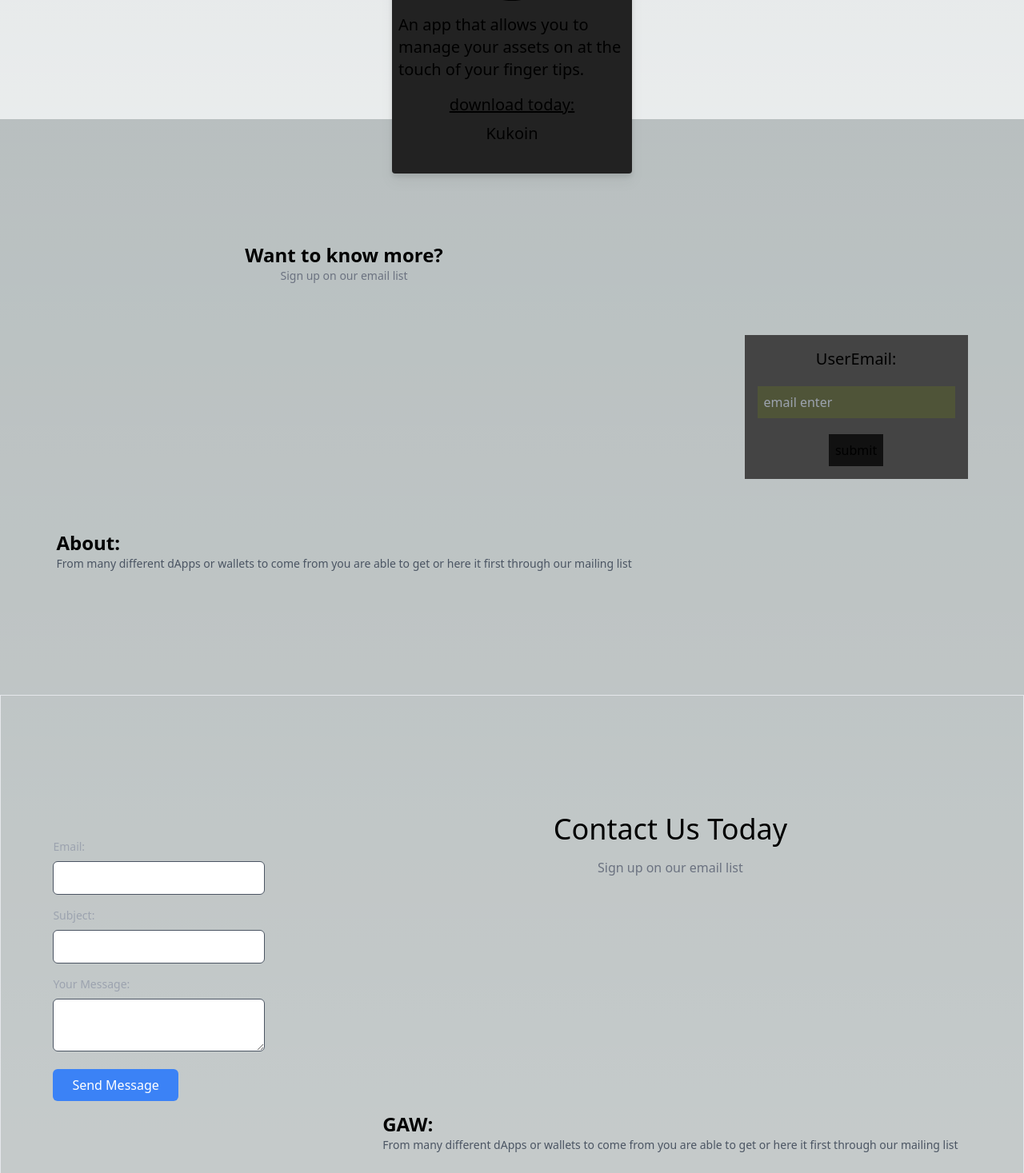
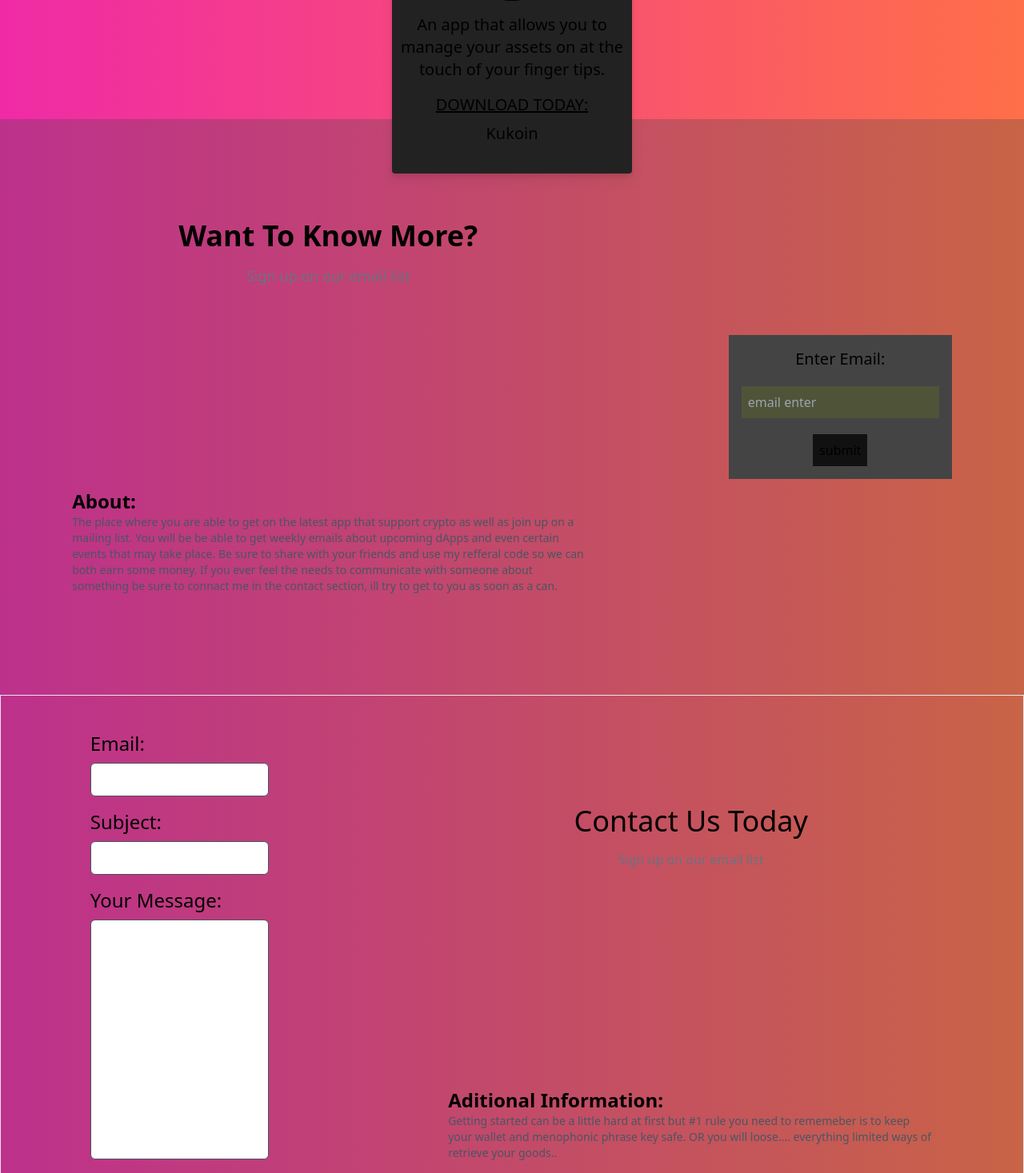
Before and after one commit to CoolistKovbel/cryptonapwhale, a React (Vite) app: page / in a window 1280 px wide. Shown: the part 1363-2830 px from the top of the page at 80% size. Built offline with nearby package versions, Linux system fonts and the light colour scheme.

Commit message:
sad life

```diff
--- a/index.html
+++ b/index.html
@@ -4,8 +4,8 @@
     <meta charset="UTF-8" />
     <link rel="icon" type="image/svg+xml" href="https://api.iconify.design/vscode-icons:file-type-reactts.svg" />
     <meta name="viewport" content="width=device-width, initial-scale=1.0" />
-    <title>Create React Next</title>
-    <meta name="description" content="The Next Generation React Scaffolding Tool ✨">
+    <title>SadnapWhale</title>
+    <meta name="description" content="The place to check up on the latest dApp, scripts, software. ">
   </head>
   <body>
     <div id="root"></div>
--- a/src/App.tsx
+++ b/src/App.tsx
@@ -3,6 +3,8 @@ import { FaDove, FaFacebookSquare, FaGithubSquare } from "react-icons/fa";
 
 import Home from "./pages/Home";
 import "./assets/css/global.css";
+
+
 
 function App() {
   return (
@@ -39,7 +41,7 @@ function App() {
 
       <footer className="flex items-center flex-col md:flex-row gap-8 w-full p-5 justify-between border-t">
         <div className="w-full  md:w-[40%]">
-          <h2 className="text-2xl mb-2">crysadnawale</h2>
+          <h2 className="text-2xl mb-2">sadnawale</h2>
           <p className="text-sm">
             Looking to start but dont know how, this is the place to get any
             updates or even email notifcations.
@@ -72,7 +74,7 @@ function App() {
           </nav>
         </div>
 
-        <nav className="w-full w-[10%] bg-[#444] p-2 rounded drop-shadow-lg">
+        <nav className="w-[300px] bg-[#444] p-2 rounded drop-shadow-lg">
           <h2 className="text-xl mb-2 text-center bold uppercase">Links</h2>
           <div className="flex items-center justify-between flex-col gap-4">
             <a
--- a/src/components/ContactForm.tsx
+++ b/src/components/ContactForm.tsx
@@ -20,9 +20,10 @@ const ContactForm = () => {
   };
 
   return (
-    <form className="mb-8" onSubmit={send}>
+    <form className="mb-8 p-4 w-[20%]" onSubmit={send} >
+
       <div className="mb-4">
-        <label htmlFor="email" className="block text-gray-400 text-sm mb-2 ">
+        <label htmlFor="email" className="block text-black text-2xl mb-2 ">
           Email:
         </label>
         <input
@@ -34,7 +35,7 @@ const ContactForm = () => {
       </div>
 
       <div className="mb-4">
-        <label htmlFor="subject" className="block text-gray-400 text-sm mb-2">
+        <label htmlFor="subject" className="block text-black text-2xl mb-2">
           Subject:
         </label>
         <input
@@ -46,13 +47,13 @@ const ContactForm = () => {
       </div>
 
       <div className="mb-4">
-        <label htmlFor="content" className="block text-gray-400 text-sm mb-2">
+        <label htmlFor="content" className="block text-black text-2xl mb-2">
           Your Message:
         </label>
         <textarea
           id="content"
           name="content"
-          className="w-full text-black px-4 py-2 rounded-md border border-gray-600 focus:outline-none focus:border-blue-400"
+          className="w-full text-black px-4 py-2 rounded-md border border-gray-600 focus:outline-none focus:border-blue-400 h-[300px] overflow-auto resize-none"
         ></textarea>
       </div>
 
--- a/src/components/TheWelcome.tsx
+++ b/src/components/TheWelcome.tsx
@@ -8,7 +8,6 @@ import {
 
 import ImgME from "../assets/image/iron.png";
 import { EmailSignUp } from "../lib/action";
-import TheContact from "./TheContact";
 import ContactForm from "./ContactForm";
 
 const TheWelcome = () => {
@@ -62,7 +61,7 @@ const TheWelcome = () => {
 
   return (
     <>
-      <main className="flex flex-col justify-center items-center w-full min-h-screen">
+      <main className="flex flex-col justify-center items-center w-full min-h-screen bg-gradient-to-r from-[#f02aa6] to-[#ff6f48] hover:bg-gradient-to-r hover:from-[#fff] hover:to-[#ff6f48]">
         <div
           id="hero"
           className="w-full p-4  h-[720px] flex items-center justify-around flex-col md:flex-row bg-[#2425]"
@@ -96,7 +95,7 @@ const TheWelcome = () => {
         </div>
 
         <article className="w-full  h-[720px] flex flex-col items-center justify-around">
-          <header className="p-4 mb-5">
+          <header className="p-4 mb-5 text-black">
             <h2 className="text-5xl mb-4 capitalize">
               You came to the right place
             </h2>
@@ -111,12 +110,14 @@ const TheWelcome = () => {
             {refg.map((item) => (
               <li
                 key={item.id}
-                className="bg-[#222] flex items-center justify-center flex-col gap-4 text-xl p-2 rounded drop-shadow-lg hover:bg-[#111] w-[300px] h-[300px]"
+                className="bg-[#222] flex items-center text-center justify-center flex-col gap-4 text-xl p-2 rounded drop-shadow-lg hover:bg-[#111] w-[300px] h-[300px]"
               >
                 <item.icon className="text-5xl" />
                 <p>{item.des}</p>
                 <p className="flex items-center flex-col">
-                  <span className="underline mb-2">download today:</span>
+                  <span className="underline mb-2 uppercase">
+                    download today:
+                  </span>
                   <a href={item.link} target="_blank">
                     {item.af}
                   </a>
@@ -127,29 +128,38 @@ const TheWelcome = () => {
         </article>
 
         <article className="w-full  h-[720px] flex  items-center justify-around bg-[#3444]">
-
-          <header className="h-full flex items-center flex-col justify-around">
+          <header className="h-full flex items-center flex-col justify-around w-[50%] h-[400px]">
             <div className="text-center">
-              <h2 className="text-2xl font-bold">Want to know more?</h2>
-              <p className="text-sm text-gray-500">Sign up on our email list</p>
+              <h2 className="text-4xl font-bold mb-4 capitalize">
+                Want to know more?
+              </h2>
+              <p className="text-lg text-gray-500">Sign up on our email list</p>
             </div>
 
             <div>
               <span className="text-2xl font-bold">About:</span>
               <p className="text-sm text-gray-600">
-                From many different dApps or wallets to come from you are able
-                to get or here it first through our mailing list
+                The place where you are able to get on the latest app that
+                support crypto as well as join up on a mailing list. You will be
+                be able to get weekly emails about upcoming dApps and even
+                certain events that may take place. Be sure to share with your
+                friends and use my refferal code so we can both earn some money.
+                If you ever feel the needs to communicate with someone about
+                something be sure to connact me in the contact section, ill try
+                to get to you as soon as a can.
               </p>
             </div>
           </header>
 
-          <form onSubmit={EmailSignUp} className="flex items-center flex-col p-4 bg-[#444] gap-5">
-
+          <form
+            onSubmit={EmailSignUp}
+            className="flex items-center flex-col p-4 bg-[#444] gap-5"
+          >
             <label
               htmlFor="emailUser"
               className="flex items-center justify-between flex-col gap-5"
             >
-              <span className="text-xl">UserEmail:</span>
+              <span className="text-xl">Enter Email:</span>
               <input
                 type="email"
                 placeholder="email enter"
@@ -158,34 +168,30 @@ const TheWelcome = () => {
             </label>
 
             <button className="bg-[#111] hover:bg-[#411] p-2">submit</button>
-
           </form>
-
         </article>
 
         <article className="w-full border  h-[720px] flex  items-center justify-around bg-[#3444]">
           <ContactForm />
 
-          <header className="h-full flex items-center flex-col justify-around">
-
+          <header className="h-full flex items-center flex-col justify-around w-[50%] h-[400px]">
             <div className="w-full p-4 text-center">
               <h2 className="text-4xl mb-4 capitalize">Contact us today</h2>
               <p className="text-md text-gray-500">Sign up on our email list</p>
             </div>
 
             <div className="p-4">
-              <span className="text-2xl font-bold">GAW:</span>
+              <span className="text-2xl font-bold">Aditional Information:</span>
               <p className="text-sm text-gray-600">
-                From many different dApps or wallets to come from you are able
-                to get or here it first through our mailing list
+                Getting started can be a little hard at first but #1 rule you
+                need to rememeber is to keep your wallet and menophonic phrase
+                key safe. OR you will loose.... everything limited ways of
+                retrieve your goods..
               </p>
             </div>
-
           </header>
 
         </article>
-
-
 
       </main>
     </>
--- a/src/main.tsx
+++ b/src/main.tsx
@@ -2,6 +2,7 @@ import React from "react";
 import ReactDOM from "react-dom/client";
 import App from "./App.tsx";
 import "./assets/css/tailwind.css";
+
 
 ReactDOM.createRoot(document.getElementById("root") as HTMLElement).render(
   <React.StrictMode>
```
Also changed, not shown: 1 other file (tests, documents, lock files or other folders).
